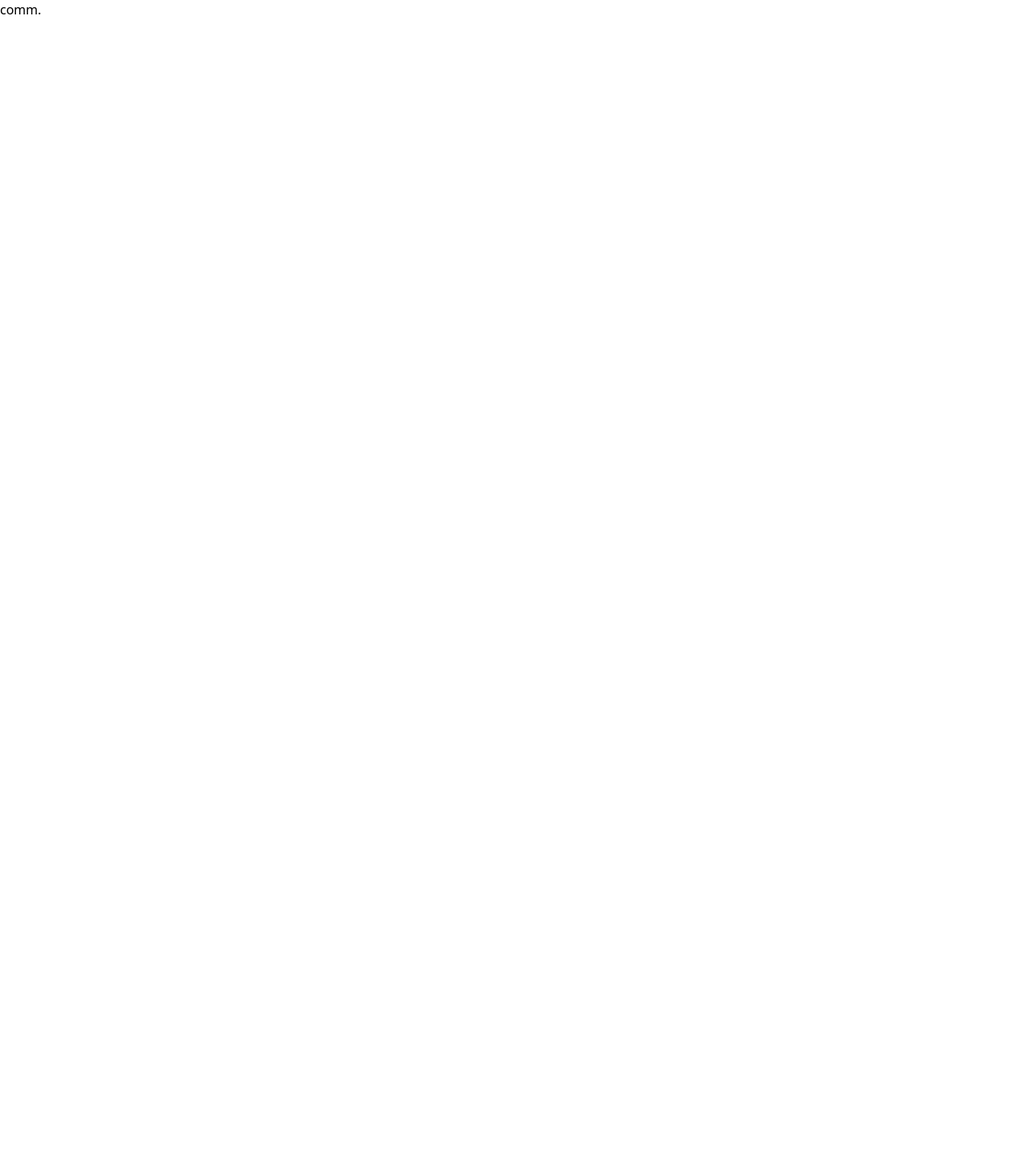
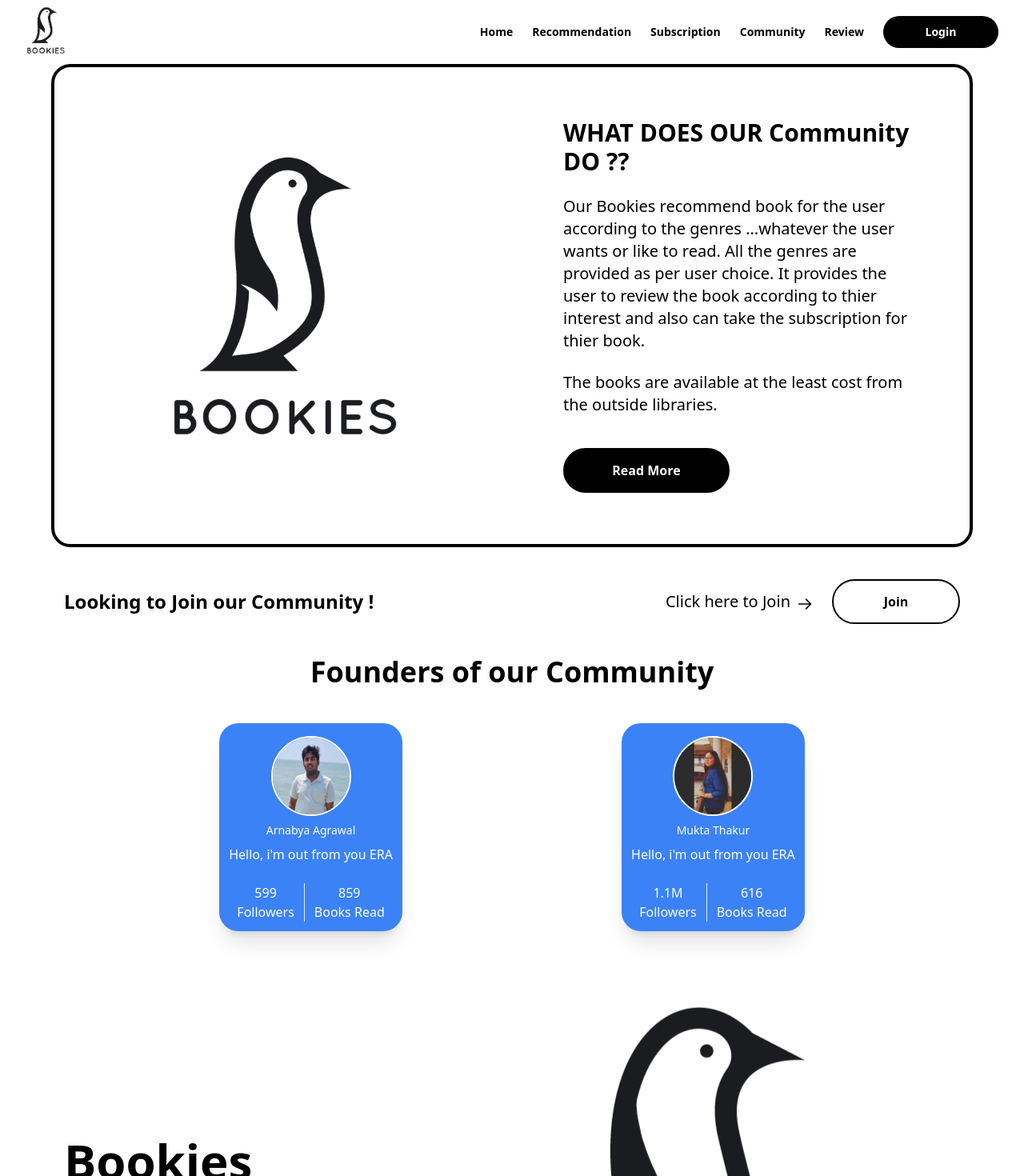
Before and after one commit to Sashi2002/Bookies, a Next.js app: page /community in a window 1280 px wide. Shown: the top 1470 px of the page at 80% size. Before the commit the page ends 800 px from the top, so only its background shows below. Built offline with nearby package versions, Linux system fonts and the light colour scheme.

Commit message:
added community page

```diff
--- /dev/null
+++ b/components/profiles/arnabya.js
@@ -0,0 +1,36 @@
+import Image from "next/image";
+import bluneo from "../../public/logo.png";
+import arnab from "../../public/Arnabya.jpg";
+const Arnabya = () => {
+  return (
+    <div>
+      <div className="rounded-3xl overflow-hidden shadow-xl max-w-xs my-3 bg-blue-500">
+        <div className="flex justify-center mt-4">
+          <Image
+            src={arnab}
+            height={100}
+            width={100}
+            className="rounded-full border-solid border-white border-2 h-[100px]"
+          />
+        </div>
+        <div className="text-center px-3 pb-6 pt-2">
+          <h3 className="text-white text-sm bold font-sans">Arnabya Agrawal</h3>
+          <p className="mt-2 font-sans font-light text-white">
+            Hello, i'm out from you ERA
+          </p>
+        </div>
+        <div class="flex justify-center pb-3 text-white">
+          <div class="text-center mr-3 border-r pr-3">
+            <h2>599</h2>
+            <span>Followers</span>
+          </div>
+          <div class="text-center">
+            <h2>859</h2>
+            <span>Books Read</span>
+          </div>
+        </div>
+      </div>
+    </div>
+  );
+};
+export default Arnabya;
--- /dev/null
+++ b/components/profiles/mukta.js
@@ -0,0 +1,36 @@
+import Image from "next/image";
+import bluneo from "../../public/logo.png";
+import mukta from "../../public/Mukta.webp";
+const Mukta = () => {
+  return (
+    <div>
+      <div className="rounded-3xl overflow-hidden shadow-xl max-w-xs my-3 bg-blue-500">
+        <div className="flex justify-center mt-4">
+          <Image
+            src={mukta}
+            height={100}
+            width={100}
+            className="rounded-full border-solid border-white border-2"
+          />
+        </div>
+        <div className="text-center px-3 pb-6 pt-2">
+          <h3 className="text-white text-sm bold font-sans">Mukta Thakur</h3>
+          <p className="mt-2 font-sans font-light text-white">
+            Hello, i'm out from you ERA
+          </p>
+        </div>
+        <div class="flex justify-center pb-3 text-white">
+          <div class="text-center mr-3 border-r pr-3">
+            <h2>1.1M</h2>
+            <span>Followers</span>
+          </div>
+          <div class="text-center">
+            <h2>616</h2>
+            <span>Books Read</span>
+          </div>
+        </div>
+      </div>
+    </div>
+  );
+};
+export default Mukta;
--- a/src/pages/community.js
+++ b/src/pages/community.js
@@ -1,7 +1,69 @@
+import Footer from "../../components/footer";
+import Navbar from "../../components/navbar/navbar";
+import Image from "next/image";
+import bluneo from "../../public/logo.png";
+import { HiOutlineArrowRight } from "react-icons/hi";
+import Arnabya from "../../components/profiles/arnabya";
+import Mukta from "../../components/profiles/mukta";
+
 const Community = () => {
   return (
     <div>
-      <div>comm.</div>
+      <Navbar />
+      <div className="bg-[#f4f5f4]">
+        <div className="px-[5%] bg-white">
+          <div className="flex justify-center items-center flex-row max-sm:flex-col max-sm:ml-[10px] border-4 border-black w-full h-full rounded-3xl">
+            <div className="flex justify-center items-center w-1/2 p-2 max-sm:w-11/12">
+              <Image src={bluneo} height={300} width={300} />
+            </div>
+            <div className="flex justify-center items-center flex-col w-1/2 p-6 lg:p-16 max-sm:w-11/12 ">
+              <h1 className="text-3xl max-md:text-xl font-bold w-full">
+                WHAT DOES OUR Community DO ??
+              </h1>
+              <p className="my-6 max-sm:my-4 text-xl max-md:text-sm w-full">
+                Our Bookies recommend book for the user according to the genres
+                ...whatever the user wants or like to read. All the genres are
+                provided as per user choice. It provides the user to review the
+                book according to thier interest and also can take the
+                subscription for thier book.
+              </p>
+              <p className="mb-10 max-sm:mb-4 text-xl max-md:text-sm w-full">
+                The books are available at the least cost from the
+                outside libraries.
+              </p>
+
+              <div className="flex justify-start items-center flex-row max-sm:flex-col gap-2 w-full">
+                <button class="bg-black hover:bg-red-500 text-white border-2 border-black font-bold py-2 px-4 rounded-full h-14 w-52 max-sm:w-60">
+                  Read More
+                </button>
+              </div>
+            </div>
+          </div>
+        </div>
+      </div>
+      <div className="flex justify-between items-center flex-row max-md:flex-col my-10 mx-20">
+        <span className="text-2xl font-bold max-md:mb-6">
+          Looking to Join our Community !
+        </span>
+        <div className="flex justify-center items-center gap-4">
+          <span className="text-xl flex justify-center items-center gap-2">
+            Click here to Join <HiOutlineArrowRight className="mt-1.5" />
+          </span>
+          <button class="text-black font-bold py-2 px-4 rounded-full border-2 border-black w-40 h-14 ml-2">
+            Join
+          </button>
+        </div>
+      </div>
+      <div>
+        <h1 className="text-center text-4xl font-bold">
+          Founders of our Community
+        </h1>
+        <div className="flex flex-wrap justify-evenly items-center py-8">
+          <Arnabya />
+          <Mukta />
+        </div>
+      </div>
+      <Footer />
     </div>
   );
 };
```
Also changed, not shown: public/Arnabya.jpg (added), public/Mukta.webp (added).
